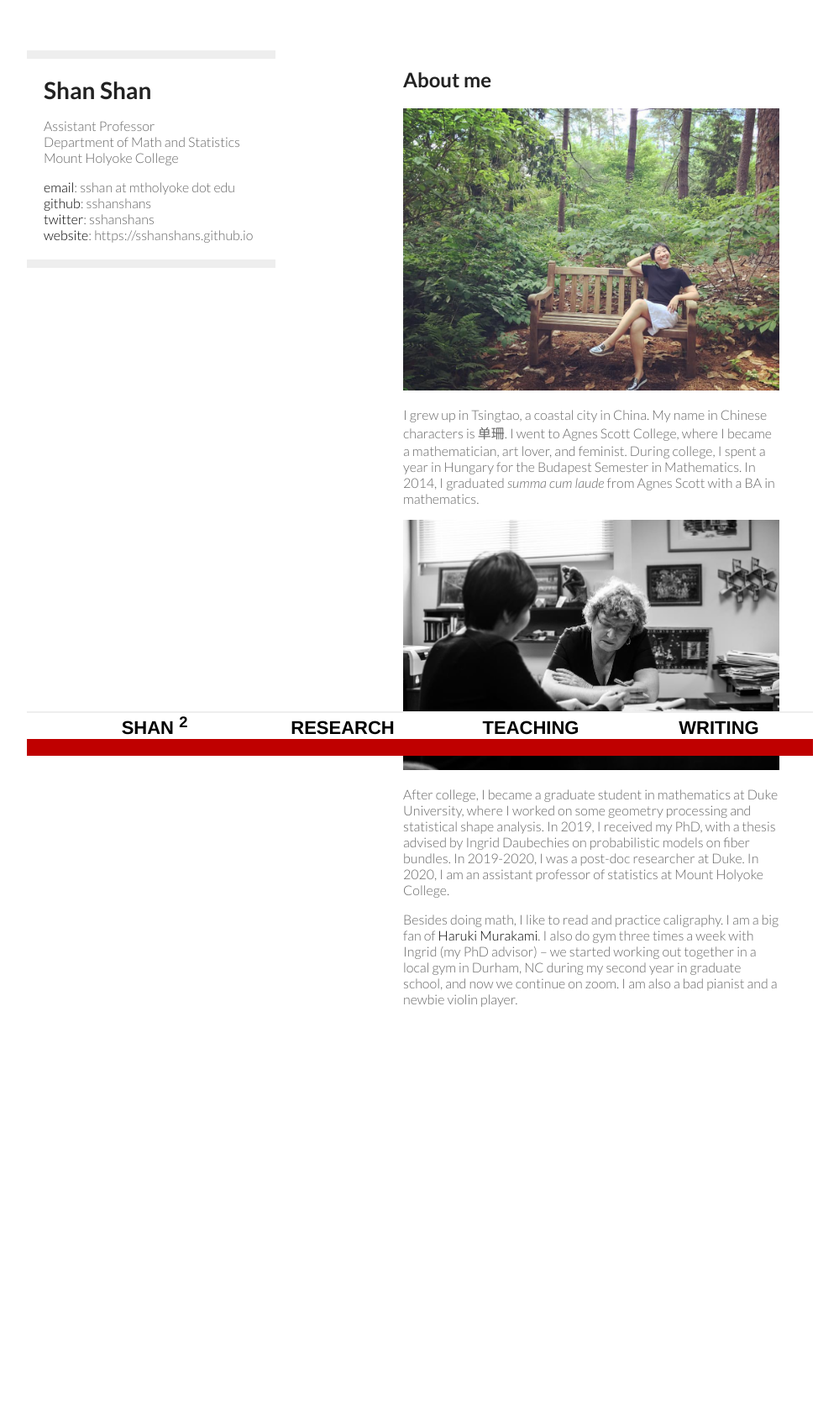
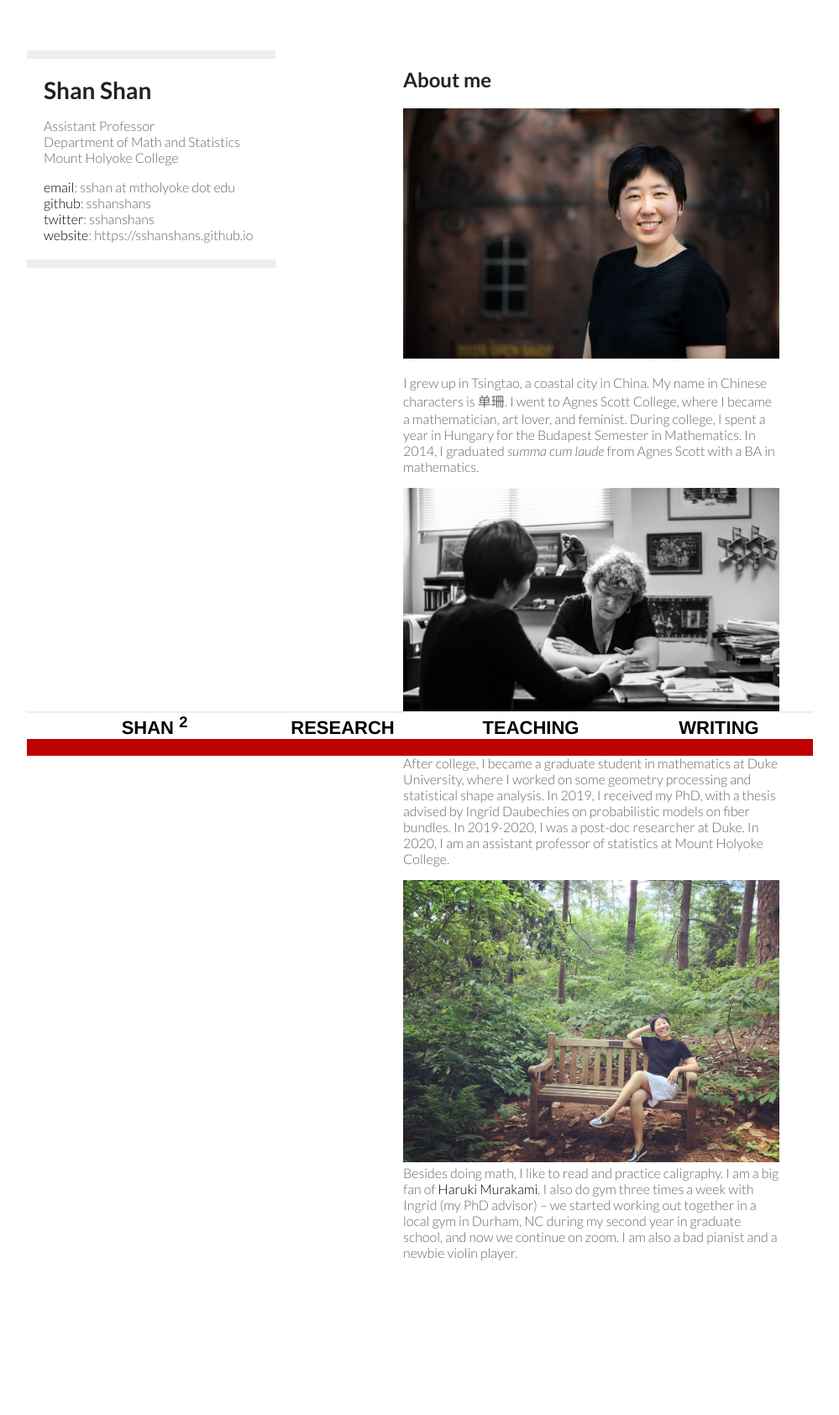
Before and after one commit to sshanshans/sshanshans.github.io, a Jekyll site: the page built from AboutMe/aboutme.md, in a window 1280 px wide. Shown: the whole page at 84% size, without its empty margins (160-1159 px from the left). Built offline with Jekyll 4.4.1, drawn with Linux system fonts in a browser that asks for light colours; before the commit the page ends 1383 px from its top, so only the background shows below that.

Commit message:
update pictures

```diff
--- a/AboutMe/aboutme.md
+++ b/AboutMe/aboutme.md
@@ -5,7 +5,7 @@ description: profile
 ---
 
 ## About me
-![me](/images/shanshan.jpg)
+![me](/images/sshan.jpg)
 
 I grew up in Tsingtao, a coastal city in China. My name in Chinese characters is 单珊. I went to Agnes Scott College, where I became a mathematician, art lover, and feminist. During college, I spent a year in Hungary for the Budapest Semester in Mathematics. In 2014, I graduated *summa cum laude* from Agnes Scott with a BA in mathematics.
 
@@ -13,6 +13,7 @@ I grew up in Tsingtao, a coastal city in China. My name in Chinese characters is
 
 After college, I became a graduate student in mathematics at Duke University, where I worked on some geometry processing and statistical shape analysis. In 2019, I received my PhD, with a thesis advised by Ingrid Daubechies on probabilistic models on fiber bundles. In 2019-2020, I was a post-doc researcher at Duke. In 2020, I am an assistant professor of statistics at Mount Holyoke College.
 
+![me in garden](/images/shanshan.jpg)
 Besides doing math, I like to read and practice caligraphy. I am a big fan of [Haruki Murakami](http://www.harukimurakami.com). I also do gym three times a week with Ingrid (my PhD advisor) -- we started working out together in a local gym in Durham, NC during my second year in graduate school, and now we continue on zoom. I am also a bad pianist and a newbie violin player.
 
 <br />
```
Also changed, not shown: images/avatar.jpg, images/sshan.jpg (added).
